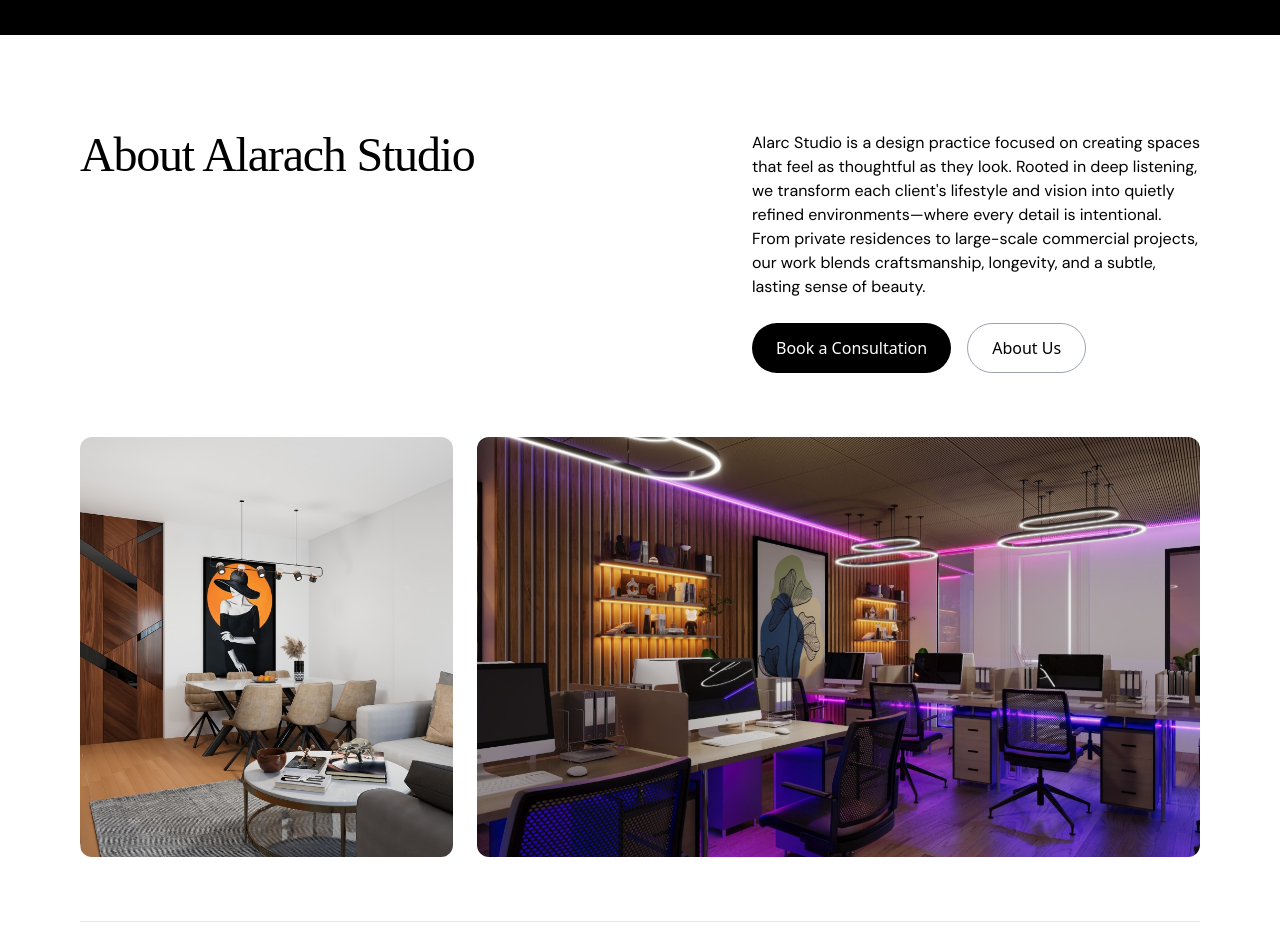
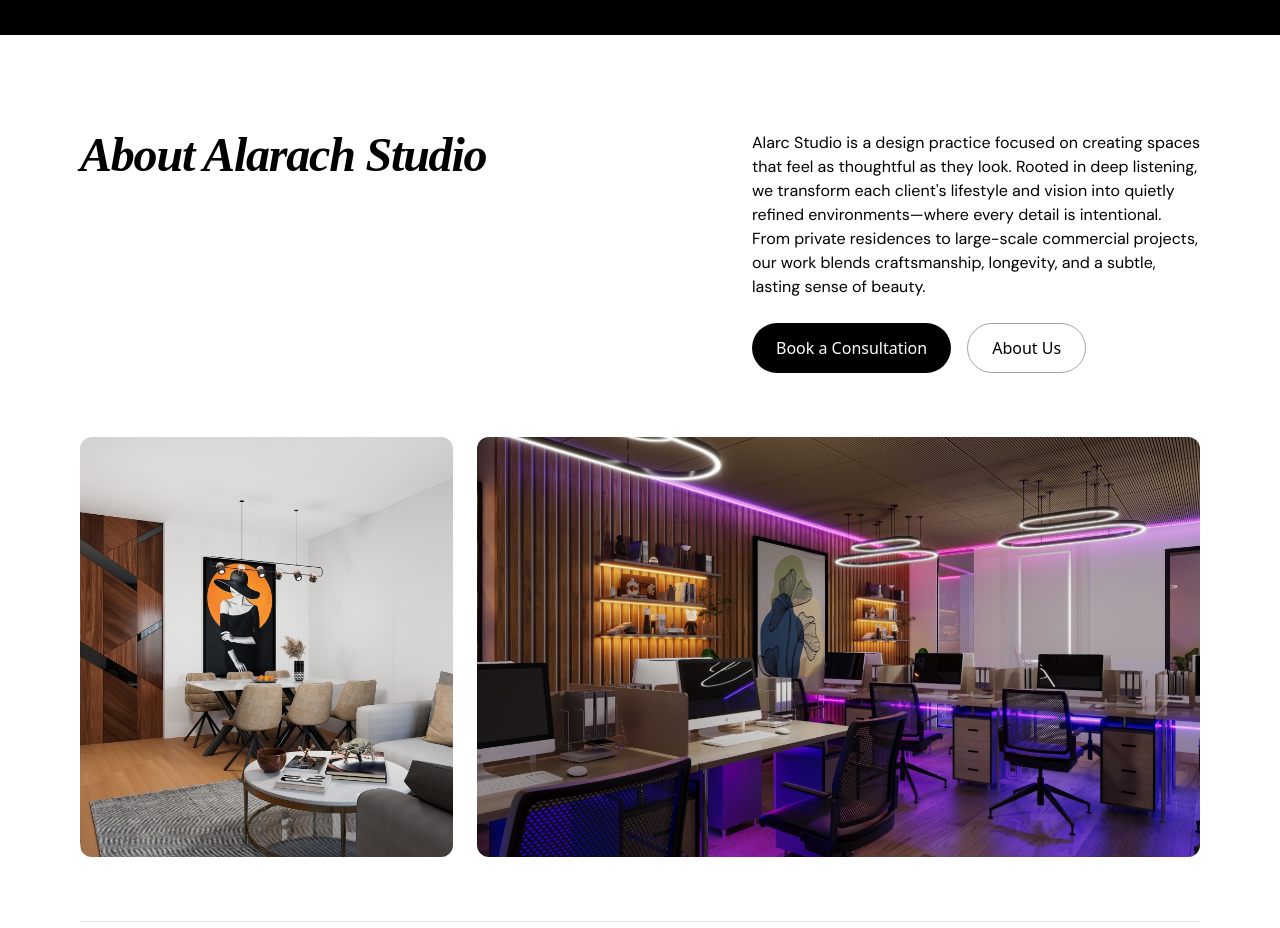
Before and after one commit to Faizan4dev/Alarch_studio, a React (Vite) app: page /Alarch_studio/about in a window 1280 px wide. Shown: the part 1460-2388 px from the top of the page. Built offline with nearby package versions, Linux system fonts and the light colour scheme; a web font is replaced by a local one.

Commit message:
small font problem in about section

```diff
--- a/src/components/sections/AboutSection.jsx
+++ b/src/components/sections/AboutSection.jsx
@@ -73,7 +73,7 @@ function AboutSection() {
         <div className="flex flex-col md:flex-row justify-between gap-10 xl:gap-14">
 
           {/* LEFT */}
-          <h2 className="heading-section md:w-[45%] max-w-[600px]">
+          <h2 className="heading-section italic font-[700] md:w-[45%] max-w-[600px]">
             About Alarach Studio
           </h2>
 
```
